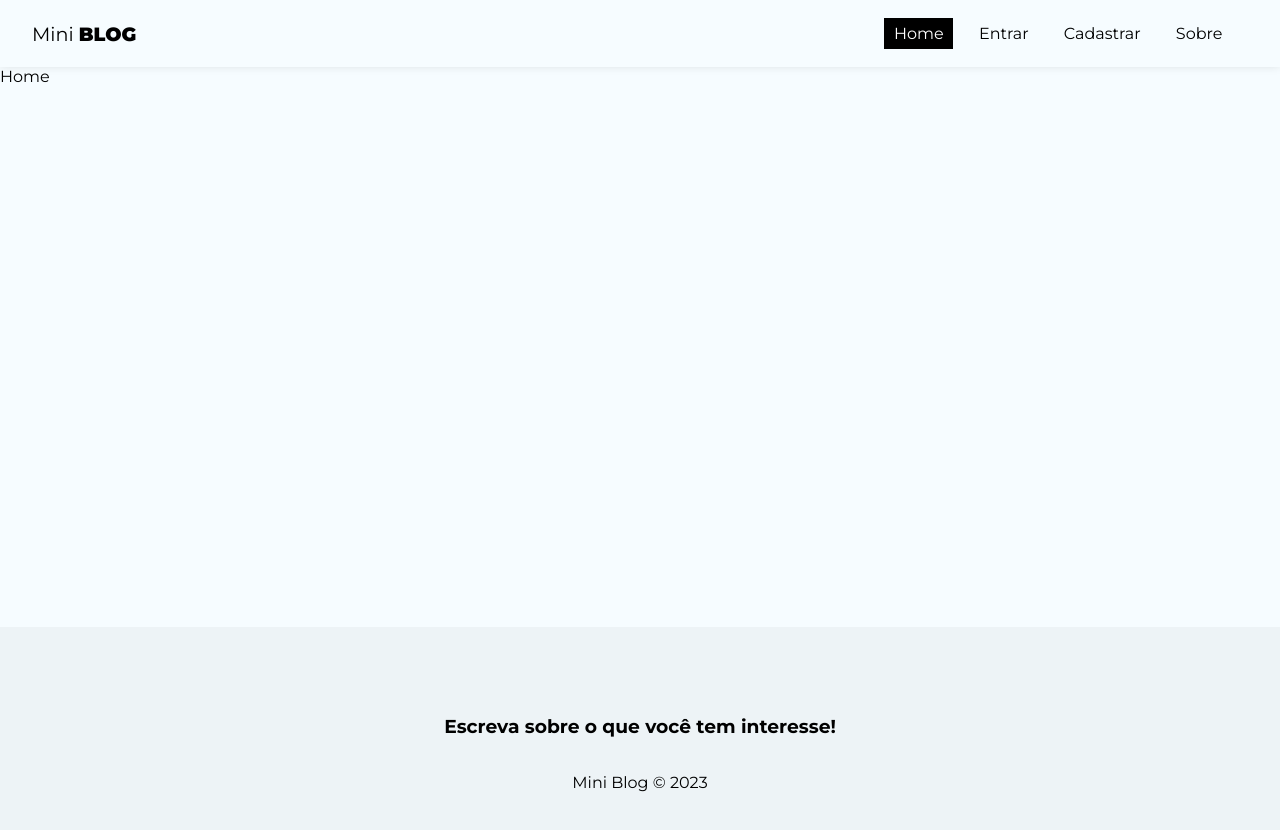
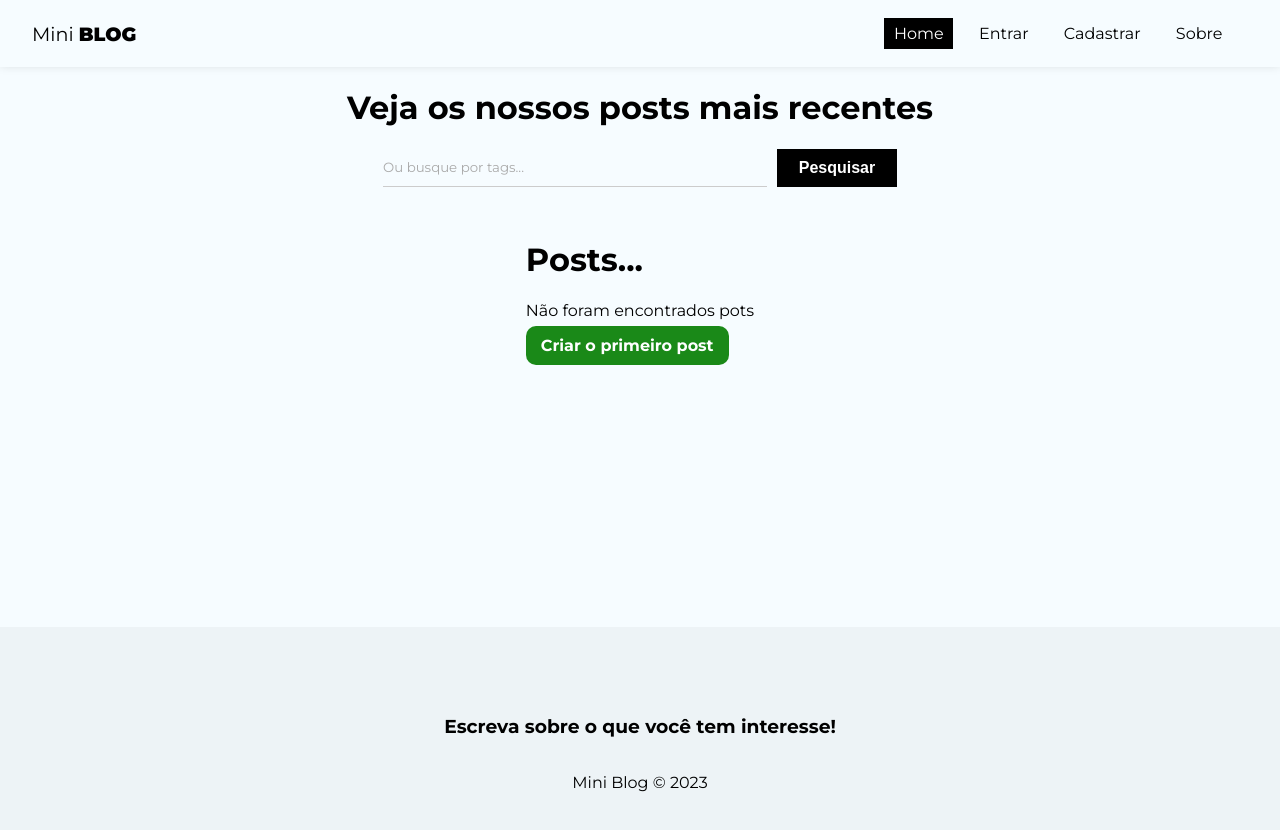
Before and after one commit to raissagd/mini-blog, a React (Create React App) app: page / in a window 1280 px wide. Shown: the top 830 px of the page. Built offline with nearby package versions, Linux system fonts and the light colour scheme; no server answers.

Commit message:
Estruturando a home

```diff
--- a/src/index.css
+++ b/src/index.css
@@ -8,7 +8,6 @@
 input::placeholder,
 textarea::placeholder {
   font-family: "Montserrat", sans-serif;
-  color: #aaa;
 }
 
 input:focus,
@@ -25,7 +24,7 @@
   transition: 0.4s;
   font-size: 1em;
   cursor: pointer;
-  font-family: "Montserrat", sans-serif;
+  font-family: "Montserrat", sans-seri;
 }
 
 a:hover,
@@ -42,11 +41,11 @@
 label {
   display: flex;
   flex-direction: column;
-  margin-bottom: 1px;
+  margin-bottom: 1em;
 }
 
 label span {
-  margin-bottom: 0.3rem;
+  margin-bottom: 0.3em;
   font-weight: bold;
   text-align: left;
 }
@@ -56,24 +55,29 @@
   box-sizing: border-box;
   border: none;
   border-bottom: 1px solid #ccc;
-  padding: 0.8em 0;
+  padding: 0.8em 0em;
   background-color: transparent;
+}
+
+input::placeholder,
+textarea::placeholder {
+  color: #aaa;
 }
 
 .btn {
   background-color: #1a8918;
   color: #fff;
+  text-align: center;
   cursor: pointer;
-  text-align: center;
   border-radius: 10px;
   width: 120px;
   font-weight: bold;
   border: none;
-  padding: 10px;
+  padding: 10px 15px;
   font-size: 1em;
 }
 
-.btn-btn-dark {
+.btn.btn-dark {
   background-color: #000;
   border-radius: 0;
 }
--- a/src/pages/Home/Home.js
+++ b/src/pages/Home/Home.js
@@ -1,7 +1,44 @@
 // CSS
 import styles from "./Home.module.css";
+
+// hooks
+import { useNavigate, Link } from "react-router-dom";
+import { useState } from "react";
+
+// components
+
 const Home = () => {
-  return <div>Home</div>;
+  const [query, setQuery] = useState("");
+  const [posts] = useState([]);
+
+  const handleSubmit = (e) => {
+    e.preventDefault();
+  };
+
+  return (
+    <div className={styles.home}>
+      <h1>Veja os nossos posts mais recentes</h1>
+      <form onSubmit={handleSubmit} className={styles.search_form}>
+        <input
+          type="text"
+          placeholder="Ou busque por tags..."
+          onChange={(e) => setQuery(e.target.value)}
+        />
+        <button className="btn btn-dark">Pesquisar</button>
+      </form>
+      <div>
+        <h1>Posts...</h1>
+        {posts && posts.length === 0 && (
+          <div className={StyleSheet.noposts}>
+            <p>Não foram encontrados pots</p>
+            <Link to="/posts/create" className="btn">
+              Criar o primeiro post
+            </Link>
+          </div>
+        )}
+      </div>
+    </div>
+  );
 };
 
 export default Home;
--- a/src/pages/Home/Home.module.css
+++ b/src/pages/Home/Home.module.css
@@ -0,0 +1,31 @@
+.home {
+  display: flex;
+  flex-direction: column;
+  align-items: center;
+  justify-content: center;
+}
+
+.search_form {
+  max-width: 100%;
+  width: 60%;
+  display: flex;
+  justify-content: center;
+  margin-bottom: 2em;
+}
+
+.search_form input {
+  margin-right: 10px;
+  width: 50%;
+}
+
+.noposts {
+  text-align: center;
+}
+
+.noposts p {
+  margin-bottom: 1.5em;
+}
+
+.noposts a {
+  padding: 10px 25px;
+}
```
